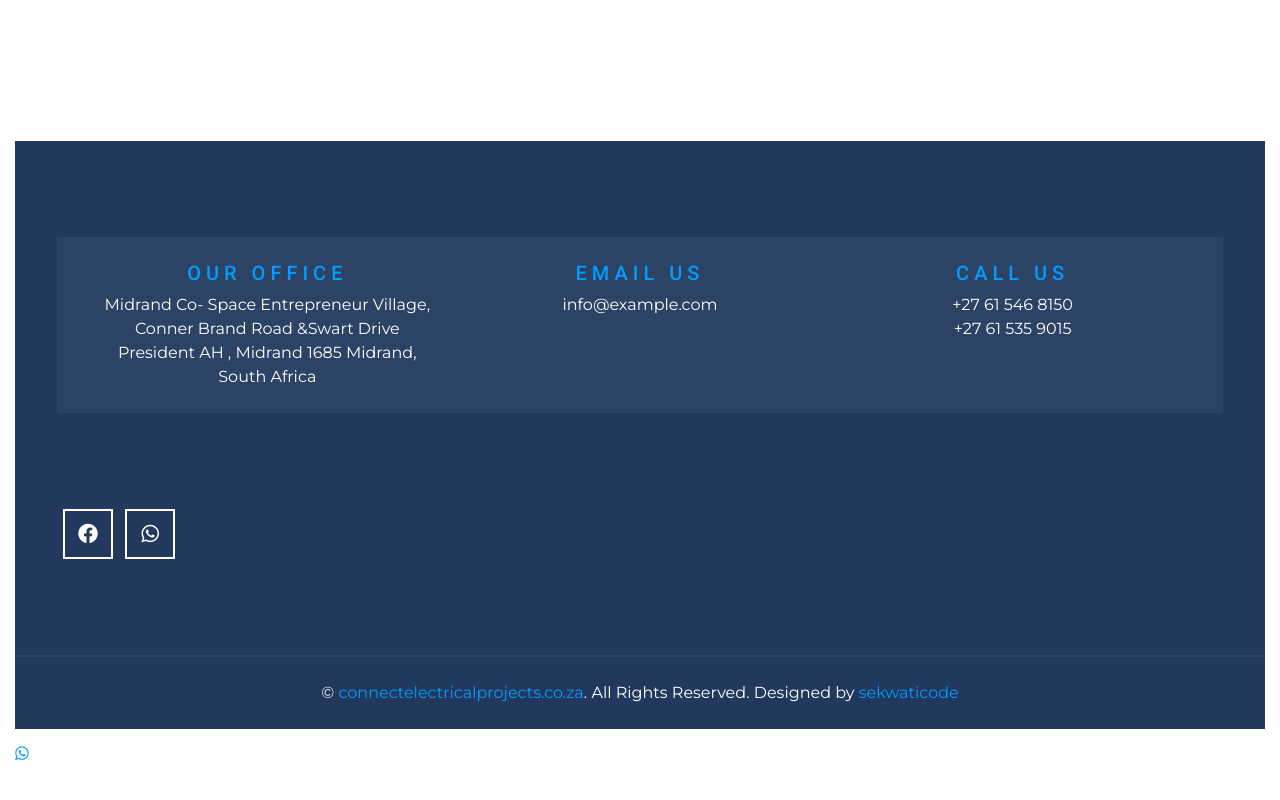
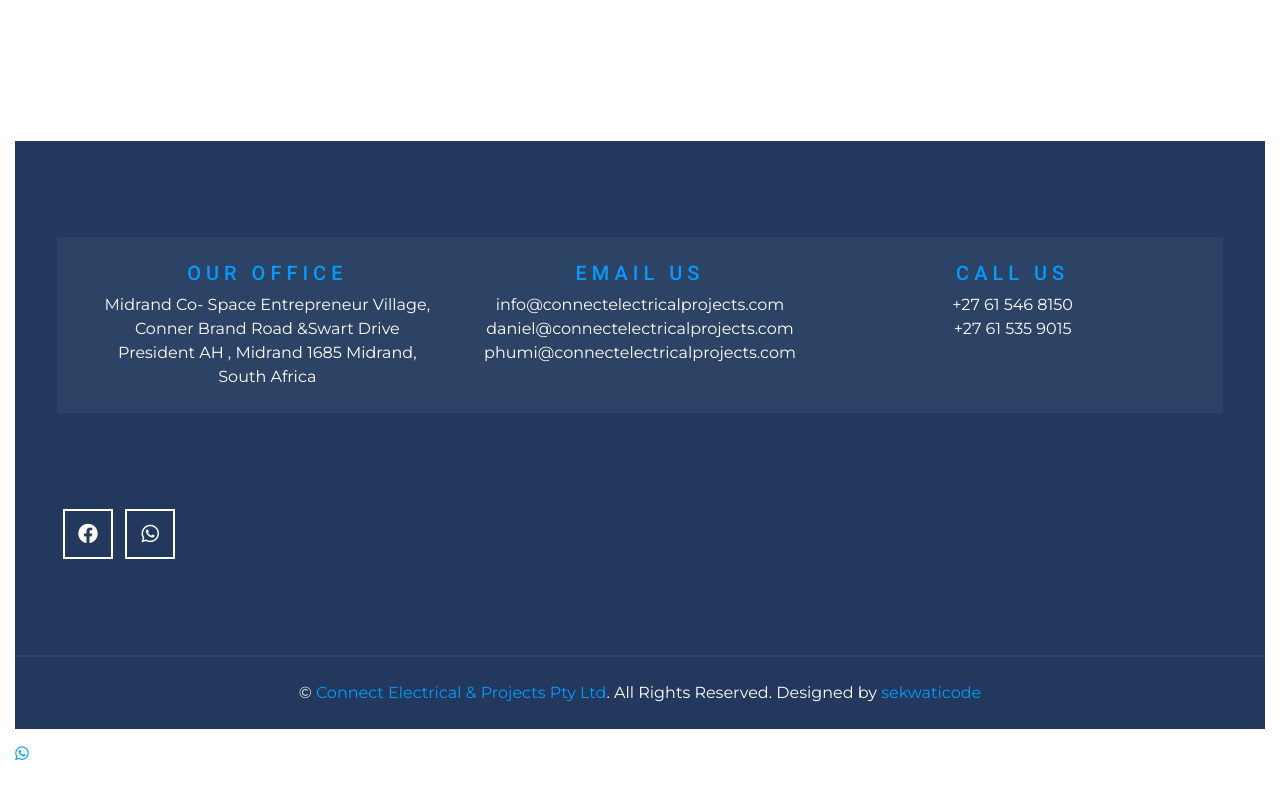
Before and after one commit to Sekwaticode/connectelectricalwebsite, a website with bundled scripts: page index.html in a window 1280 px wide. Shown: the part 7694-8494 px from the top of the page. Built offline with nearby package versions, Linux system fonts and the light colour scheme; files whose address does not match are found by name.

Commit message:
emails changed

```diff
--- a/index.html
+++ b/index.html
@@ -766,7 +766,10 @@
                         <div class="col-md-4">
                             <div class="text-md-center">
                                 <h5 class="text-primary text-uppercase mb-2" style="letter-spacing: 5px;">Email Us</h5>
-                                <p class="mb-4 m-md-0">info@example.com</p>
+                                <p class="mb-4 m-md-0">info@connectelectricalprojects.com</p>
+                                <p class="mb-4 m-md-0">daniel@connectelectricalprojects.com</p>
+                                <p class="mb-4 m-md-0">phumi@connectelectricalprojects.com</p>
+
                             </div>
                         </div>
                         <div class="col-md-4">
@@ -801,9 +804,9 @@
         </div>
         <div class="container-fluid bg-dark text-white text-center border-top py-4 px-sm-3 px-md-5"
             style="border-color: rgba(256, 256, 256, .05) !important;">
-            <p class="m-0 text-white">&copy; <a href="#">connectelectricalprojects.co.za</a>. All Rights Reserved.
+            <p class="m-0 text-white">&copy; <a href="#">Connect Electrical & Projects Pty Ltd</a>. All Rights Reserved.
                 Designed
-                by <a href="https://sekwaticode.co.za">sekwaticode</a></p>
+                by <a href="https://sekwaticode.com">sekwaticode</a></p>
         </div>
         <!-- Footer End -->
 
```
